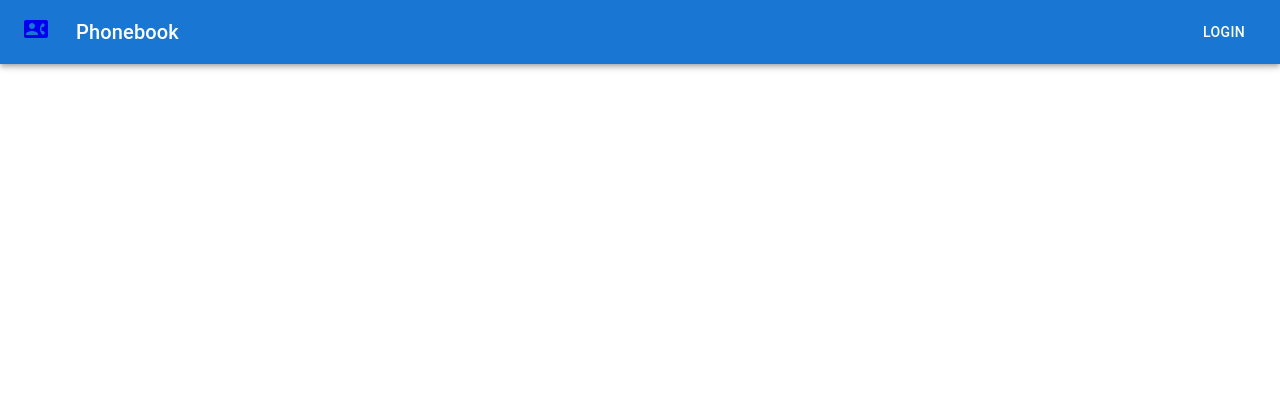
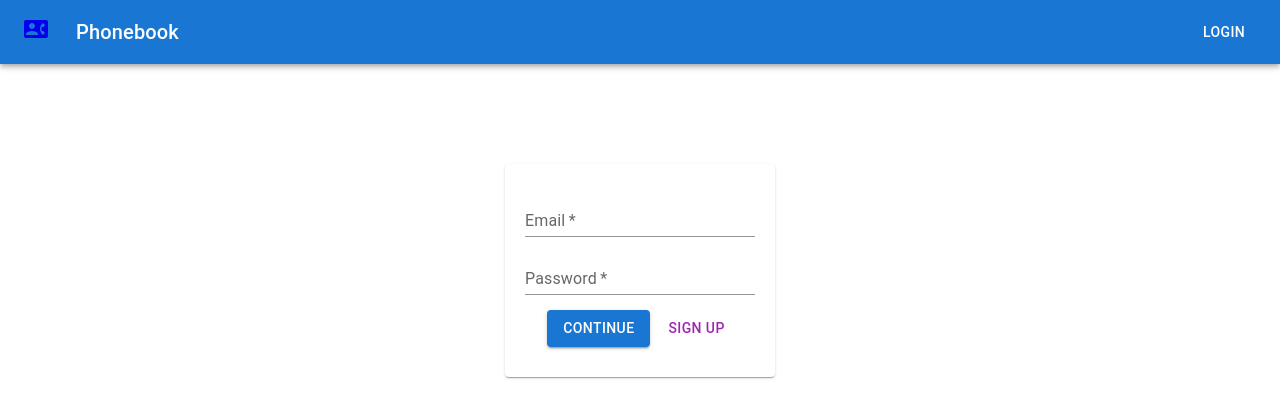
Before and after one commit to StefieCaff/goit-react-hw-08-phonebook, a React (Create React App) app: page /goit-react-hw-08-phonebook/login in a window 1280 px wide. Shown: the top 418 px of the page. Built offline with nearby package versions, Linux system fonts and the light colour scheme.

Commit message:
sign in form jsx
skeleton

```diff
--- a/src/components/Form.jsx
+++ b/src/components/Form.jsx
@@ -46,10 +46,10 @@ const Form = () => {
 
     return (
         <section>
-            <Card sx={{ padding: '10px 15px' }}>
+            <Card sx={{ padding: '20px 20px' }}>
             <form onSubmit={handleSubmit}>
                 <label htmlFor="name"></label>
-                <TextField
+                <TextField sx={{ margin: '0 0 10px 0' }}
                     type="text"
                     name='name'
                     value={formData.name}
@@ -88,12 +88,12 @@ const Form = () => {
                     aria-describedby="Please enter your number"
                     variant="standard"
                 />
-            <Button color="secondary" fullWidth={true} aria-label="add-contact button" type='submit' variant="outlined" endIcon={<AddIcon/>}>
+                <Button sx={{ margin: '50px 0 0 0' }} color="primary" fullWidth={true} aria-label="add-contact button" type='submit' variant="outlined" endIcon={<AddIcon/>}>
                     Add
                 </Button>
-
-            </form></Card></section>
-
+            </form>
+            </Card>
+        </section>
     )
 };
 
--- a/src/pages/Login.jsx
+++ b/src/pages/Login.jsx
@@ -1,9 +1,54 @@
-// import { Button, Card, TextField } from '@mui/material';
-// import { Link } from 'react-router-dom';
+import { Button, Card, TextField } from '@mui/material';
+import { Link } from 'react-router-dom';
 
 const Login = () => {
     return (
-        <div>
+        <div style={{
+                display: 'flex',
+                flexDirection: 'column',
+                justifyContent: 'center',
+                alignItems: 'center',
+                margin: '100px 0px'
+            }}
+        >
+            <Card sx={{ padding: '20px 20px' }}>
+                <form style={{
+                        display: 'flex',
+                        flexDirection: 'column',
+                        alignItems: 'center',
+                    }}
+                >
+                    <label htmlFor='email'></label>
+                    <TextField sx={{ margin: '5px' }}
+                        label="Email"
+                        type="email"
+                        required
+                        fullWidth={true}
+                        id="email"
+                        aria-describedby="Please enter your email"
+                        variant="standard"
+                    />
+                    <label htmlFor='password'></label>
+                    <TextField sx={{ margin: '5px' }}
+                        label="Password"
+                        type="password"
+                        required
+                        fullWidth={true}
+                        id="password"
+                        aria-describedby="Please enter your password"
+                        variant="standard"
+                        autoComplete='true'
+                    />
+                    <div style={{margin: '10px 15px'}}>
+                        <Button sx={{margin: '0 10px 0 0'}}type="submit" variant="contained">
+                            Continue
+                        </Button>
+                        <Link to={'/signup'}>
+                            <Button color="secondary">Sign up</Button>
+                        </Link>
+                    </div>
+                </form>
+            </Card>
         </div>
     );
 };
--- a/src/pages/Phonebook.jsx
+++ b/src/pages/Phonebook.jsx
@@ -33,8 +33,7 @@ const Phonebook = () => {
             console.log(deletedContact, 'dC');
         });
     };
-    console.log(contacts, 'c');
-    console.log(searchedContacts, 'sc');
+
     return (
         <section>
             <Container maxWidth='xs'>
@@ -44,14 +43,15 @@ const Phonebook = () => {
                     <TextField
                         type="text"
                         name='search'
-                    onChange={ e => dispatch(searchContacts(e.target.value))}
+                        onChange={e => dispatch(searchContacts(e.target.value))}
                         helperText="Search contacts by name or number"
                         id="search"
                         label="Search"
                         aria-describedby="my-helper-text"
                         variant="standard"
+                        fullWidth={true}
                     />
-                    <h3>Contacts</h3>
+                    <h3 style={{ margin: '10px 0px' }}>Contacts</h3>
                     {contacts.length > 0 ?
                     <List>
                         {searchedContacts.length > 0 ?
@@ -65,16 +65,15 @@ const Phonebook = () => {
                                         size="small">
                                         <DeleteIcon fontSize="small" />
                                     </IconButton>
-                                </ListItem>
-                            ))
-                            : <p>There are no saved contacts that match your search .</p>
+                                </ListItem>))
+                        : <p style={{ margin: '5px' }}>There are no saved contacts that match your search .</p>
                         }
                     </List>
-                    : <p>There are not any contacts saved yet.</p>}
+                    : <p style={{ margin: '5px' }}>There are not any contacts saved yet.</p>}
                 </Card>
             </Container>
         </section>
-       )
+    );
 };
 
 export default Phonebook;
```
Lines whose indentation alone changed are shown as unchanged.
